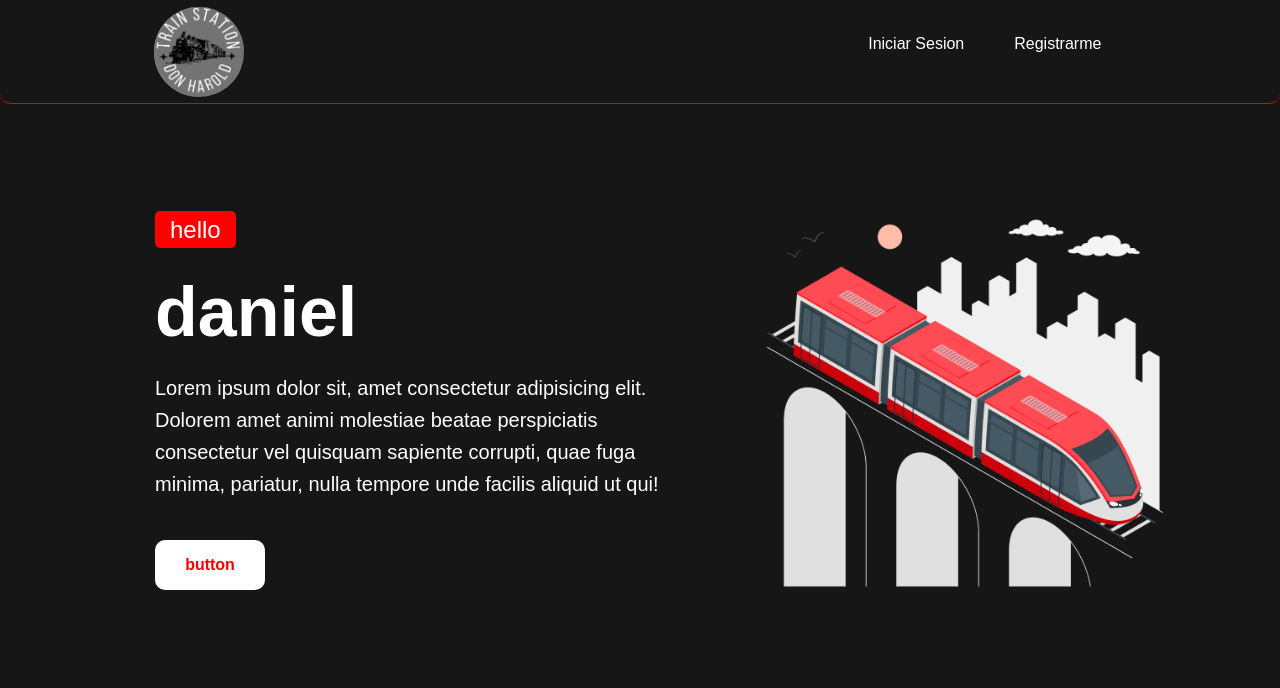
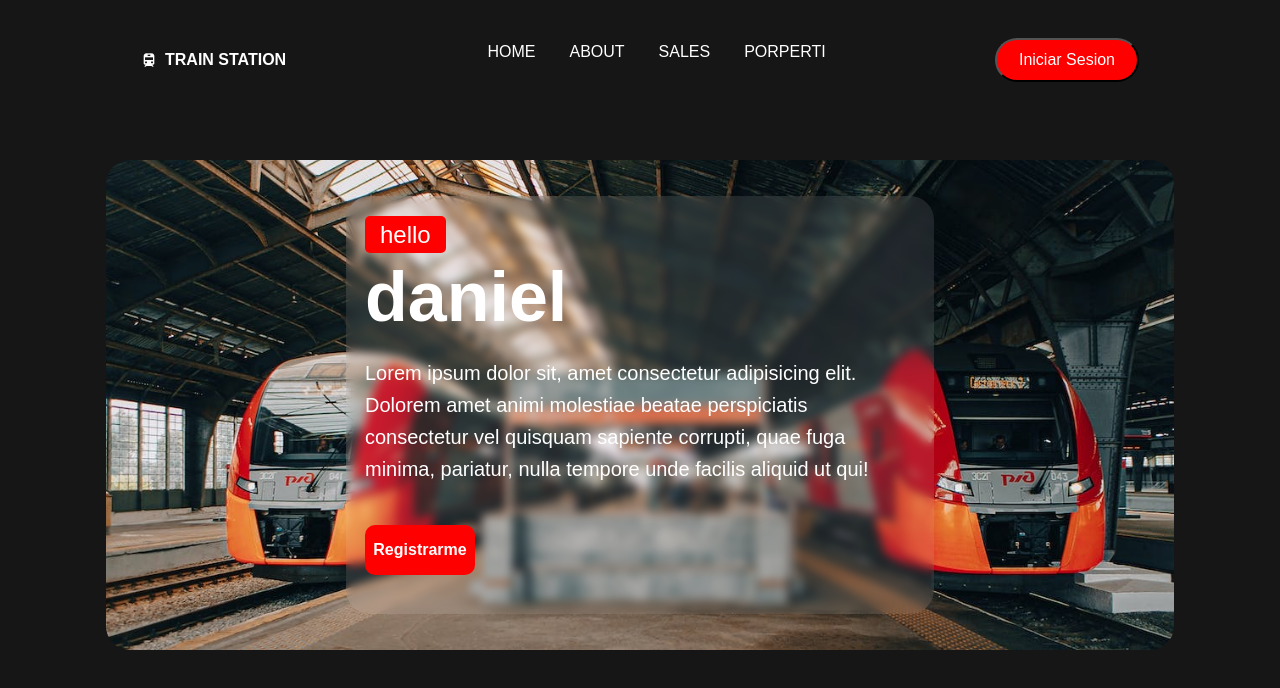
Before and after one commit to aldana212/Proyecto_arley, a React (Create React App) app in the folder frontend/: page / in a window 1280 px wide. Shown: the top 688 px of the page. Built offline with nearby package versions, Linux system fonts and the light colour scheme.

Commit message:
cambie el diseño del home principal

```diff
--- a/frontend/src/components/header.jsx
+++ b/frontend/src/components/header.jsx
@@ -7,7 +7,7 @@ import logo from "../img/logo.jpg";
 export function Header(){
   return (
     <>
-        <header>
+        <header className={Style.header}>
         <Link href="#" className={Style.logo}><img src={logo} alt="" /></Link>
         <h1>TRAIN STATION</h1>
         <div className={Style.main}>
--- a/frontend/src/cssComponents/header.module.css
+++ b/frontend/src/cssComponents/header.module.css
@@ -2,7 +2,7 @@
     margin: 0;
 }
 
-header{
+.header{
     position: fixed;
     width: 100%;
     height: 13vh;
--- a/frontend/src/cssComponents/home.module.css
+++ b/frontend/src/cssComponents/home.module.css
@@ -1,70 +1,98 @@
-header{
+.cont_header{
+    display: block;
+    width: 100%;
     position: fixed;
-    width: 100%;
-    height: 17vh;
-    z-index: 1;
-    display: flex;
-    justify-content: space-between;
-    align-items: center;
-    background: transparent;
-    padding: 0px 7%;
+    top: 0;
+    left: 0;
+    z-index: 100;
 }
 
-.logo img{
-    width: 90px;
-    height: 90px;
-    border-radius: 50%;
+
+.nav{
+  display: flex;
+  align-items: center;
+  justify-content: space-between;
+  padding: 20px 35px;
+}
+
+.logo{
+    display: flex;
+    align-items: center;
+    column-gap:  0.5rem;
+    font-size: 1rem;
+    font-weight: 700;
+    color: #fff;
+    text-transform: uppercase;
+    text-decoration: none;
 }
 
 .navbar{
     display: flex;
 }
 
-.navbar li{
-    position: relative;
+.navbar a{
+    padding: 8px  17px;
+    color: #fff;
+    font-size: 1rem;
+    text-transform: uppercase;
+    font-weight: 500;
+    text-decoration: none;
 }
 
 .navbar button{
-    cursor: pointer;
+    padding: 8px  17px;
     color: #fff;
+    font-size: 1rem;
+    text-transform: uppercase;
     font-weight: 500;
-    font-size: 1rem;
-    padding: 15px 25px;
-    background: none;
-    border: none;
-    position: relative;
 }
 
-.navbar button::after{
-    content: '';
-    position: absolute;
-    width: 0;
-    height: 2px;
-    background: #db0606;
-    left: 0;
-    bottom: -4px;
-    transition:  ease .42s;
+.navbar a:hover{
+    color: rgb(255, 0, 0);
 }
 
-.navbar button:hover::after{
-    width: 100%;
+.btn{
+    padding: 8px 22px;
+    background-color: rgb(255, 0, 0);
+    color: #fff;
+    border-radius: 5rem;
+}
+
+.btn:hover{
+    background-color:  rgb(255, 60, 0);
 }
 
 
 /* primera seccion */
 
 
-.container{
-    height: 100vh;
-    width: 100%;
+#container{
+    max-width: 1068px;
+    margin-left: auto;
+    margin-right: auto;
+}
+
+.home{
+    margin-top: 10rem;
+    height: 490px;
+    /* background-color: #515ECF; */
+    background: url(../img/Train4.jpeg);
+    background-repeat: no-repeat;
+    background-size: cover;
+    background-position: center;
     display: flex;
     justify-content: center;
     align-items: center;
+    border-radius: 1.5rem;
     position: relative;
 }
 
 .text{
-    padding:  50px;
+    display: flex;
+    padding:  19px;
+    background: rgba(255, 255, 255, 0.1);
+    backdrop-filter: blur(5px);
+    border-radius: 1.5rem;
 }
 
 .text .slide{
@@ -96,7 +124,7 @@ header{
     margin-bottom: 40px;
 }
 
-.btn{
+.btn1{
     font-size: 16px;
     display: flex;
     justify-content: center;
@@ -106,12 +134,13 @@ header{
     width: 20%;
     height: 50px;
     border-radius: 10px;
-    background-color: #fff;
-    color: #FF0000;
+    background-color: #FF0000;
+    color: #fff;
     transition: ease .1s;
+    border: none;
 }
 
-.btn:hover{
+.btn1:hover{
     width: 23%;
     height: 60px;
     background-color: rgb(255, 0, 0);
--- a/frontend/src/pages/home.jsx
+++ b/frontend/src/pages/home.jsx
@@ -1,11 +1,12 @@
 import React from 'react'
 import Style from '../cssComponents/home.module.css'
 // import { Footer } from '../components/footer';
-import logo from "../img/logo.jpg";
-import train from "../img/Train-amico.png";
+// import logo from "../img/logo.jpg";
+// import train from "../img/Train-amico.png";
 import { useState} from "react";
 import { Register } from '../components/register';
 import { Login} from '../components/login';
+import { Link } from 'react-router-dom';
 
 
 export function Home() {
@@ -14,42 +15,48 @@ export function Home() {
 
     return(
       <>
-      {/* header */}
-      <header className={Style.header}>
-        <a href="#" className={Style.logo}><img src={logo} alt="" /></a>
+      <header className={Style.cont_header}>
+        <div className={Style.nav} id={Style.container}>
+            <Link href="" className={Style.logo}><i className='bx bxs-train'></i>Train Station</Link>
             <ul className={Style.navbar}>
-         <li><button onClick={() =>setClickLogin(!clickLogin)}>Iniciar Sesion</button></li>
-         <li><button onClick={() =>setClickRegis(!clickRegis)}>Registrarme</button></li>
+                <li><Link href="">Home</Link></li>
+                <li><Link href="">About</Link></li>
+                <li><Link href="">sales</Link></li>
+                <li><Link href="">porperti</Link></li>
             </ul>
+
+            <button onClick={() =>setClickLogin(!clickLogin)} className={Style.btn}>Iniciar Sesion</button>
+        </div>
     </header>
 
     <Register click1={clickRegis} clicked1={setClickRegis}/>
     <Login click={clickLogin} clicked={setClickLogin}/>
 
-    <section className={Style.container}>
+    <section className={Style.home} id={Style.container}>
       <div className={Style.text}>
         <div className={Style.slide}>
             <span className={Style.one}>hello</span>
-        </div>
             <h1>daniel</h1>
         <p>Lorem ipsum dolor sit, amet consectetur adipisicing elit. Dolorem amet animi molestiae beatae
         perspiciatis consectetur vel quisquam sapiente corrupti, quae fuga minima, pariatur, nulla tempore unde facilis aliquid ut qui!</p>
         <div className={Style.button}>
-            <a href="#" className={Style.btn}>button</a>
+        <li><button onClick={() =>setClickRegis(!clickRegis)} className={Style.btn1}>Registrarme</button></li>
         </div>
         </div>
-      <div className={Style.logo1}>
-        <img src={train} alt="" />
+        {/* <div className={Style.logo1}>
+            <img src="./logo.jpg" alt="" />
+          </div>  */}
       </div>
     </section>
 
     <div className={Style.social}>
         <ul>
-            <li><a href="#"><i class='bx bxl-facebook' id={Style.facebook}></i></a></li>
-            <li><a href="#"><i class='bx bxl-whatsapp' id={Style.whatsapp}></i></a></li>
-            <li><a href="#"><i class='bx bxl-instagram' id={Style.instagram}></i></a></li>
+            <li><Link href="#"><i className='bx bxl-facebook' id={Style.facebook}></i></Link></li>
+            <li><Link href="#"><i className='bx bxl-whatsapp' id={Style.whatsapp}></i></Link></li>
+            <li><Link href="#"><i className='bx bxl-instagram' id={Style.instagram}></i></Link></li>
         </ul>
     </div>
+
     </>
   );
 }
```
Also changed, not shown: frontend/src/img/Train4.jpeg (added). Lines whose indentation alone changed are shown as unchanged.
